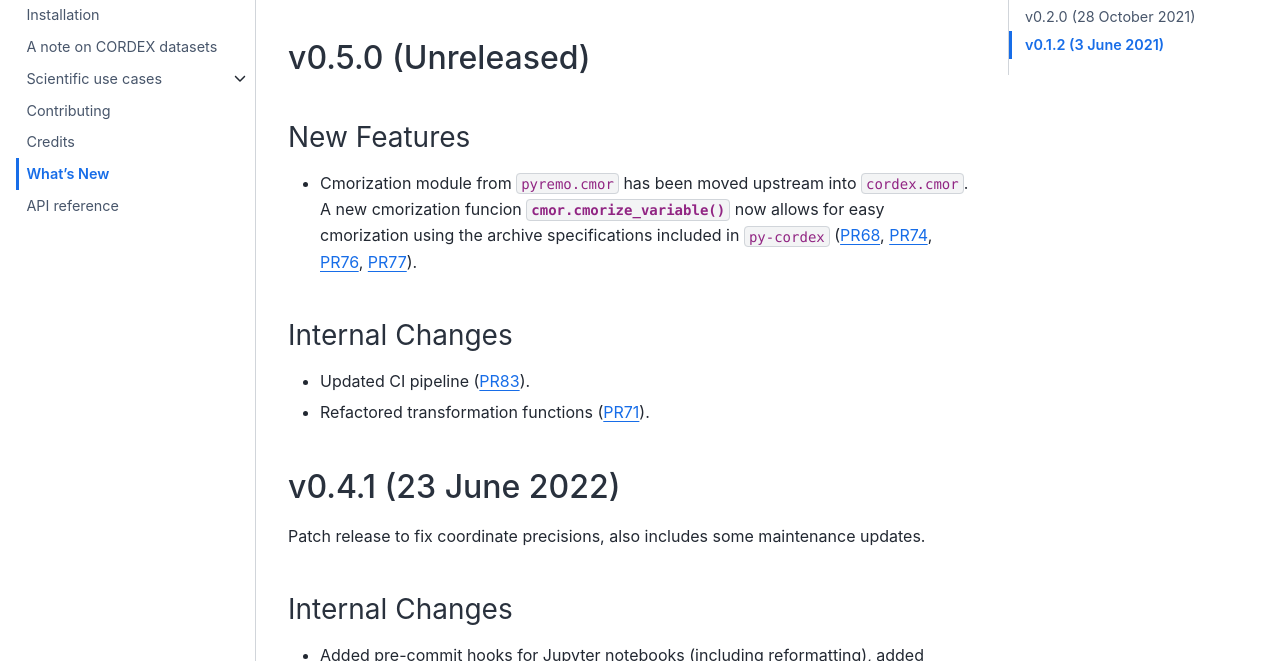
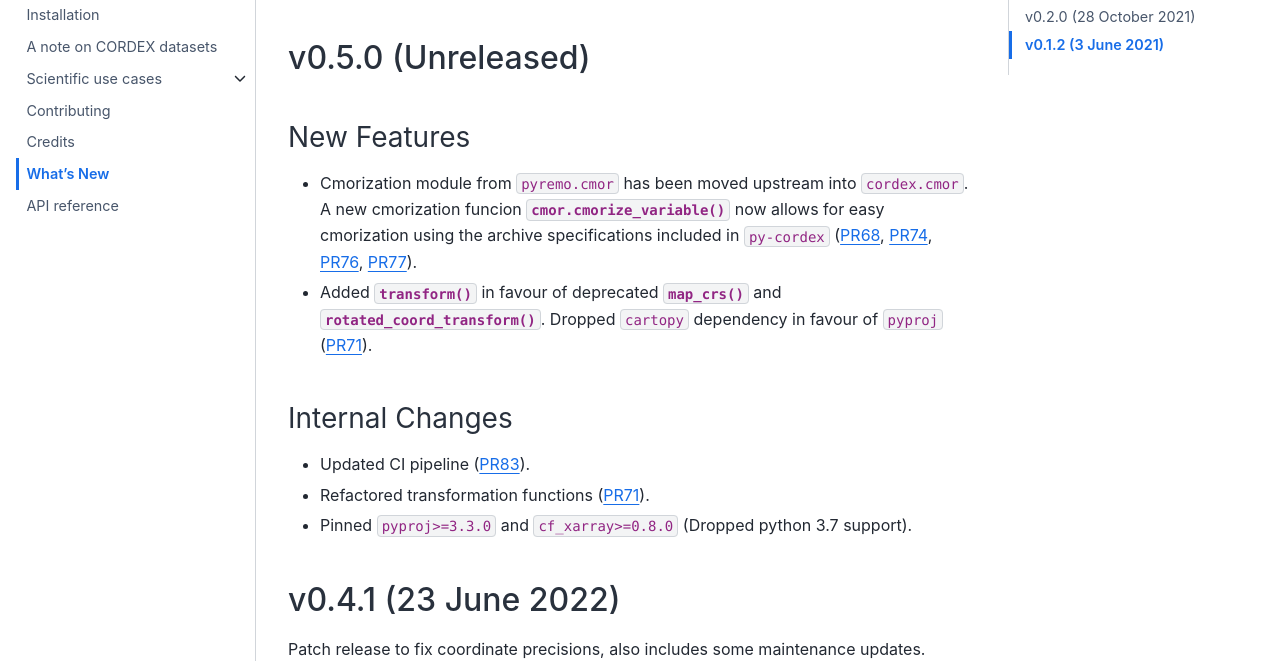
Before and after one commit to euro-cordex/py-cordex, a Sphinx documentation site: the page built from docs/whats_new.rst, in a window 1280 px wide and 900 px high, cut to the strip 239-900 px from the top of the window. Built offline with Sphinx 7.4.7 and the Sphinx Book theme 1.1.4, drawn with Linux system fonts in a browser that asks for light colours; pages that are not in the unit, such as notebooks, are missing from menus.

Commit message:
Update whats_new.rst

```diff
--- a/docs/whats_new.rst
+++ b/docs/whats_new.rst
@@ -16,11 +16,14 @@ New Features
 
 - Cmorization module from ``pyremo.cmor`` has been moved upstream into ``cordex.cmor``. A new cmorization funcion :py:meth:`cmor.cmorize_variable` now allows for easy cmorization using the archive specifications included in ``py-cordex`` (:pull:`68`, :pull:`74`, :pull:`76`, :pull:`77`).
 
+- Added :py:meth:`transform` in favour of deprecated :py:meth:`map_crs` and :py:meth:`rotated_coord_transform`. Dropped ``cartopy`` dependency in favour of ``pyproj`` (:pull:`71`).
+
 Internal Changes
 ~~~~~~~~~~~~~~~~
 
 - Updated CI pipeline (:pull:`83`).
 - Refactored transformation functions (:pull:`71`).
+- Pinned ``pyproj>=3.3.0`` and ``cf_xarray>=0.8.0`` (Dropped python 3.7 support).
 
 
 v0.4.1 (23 June 2022)
```
